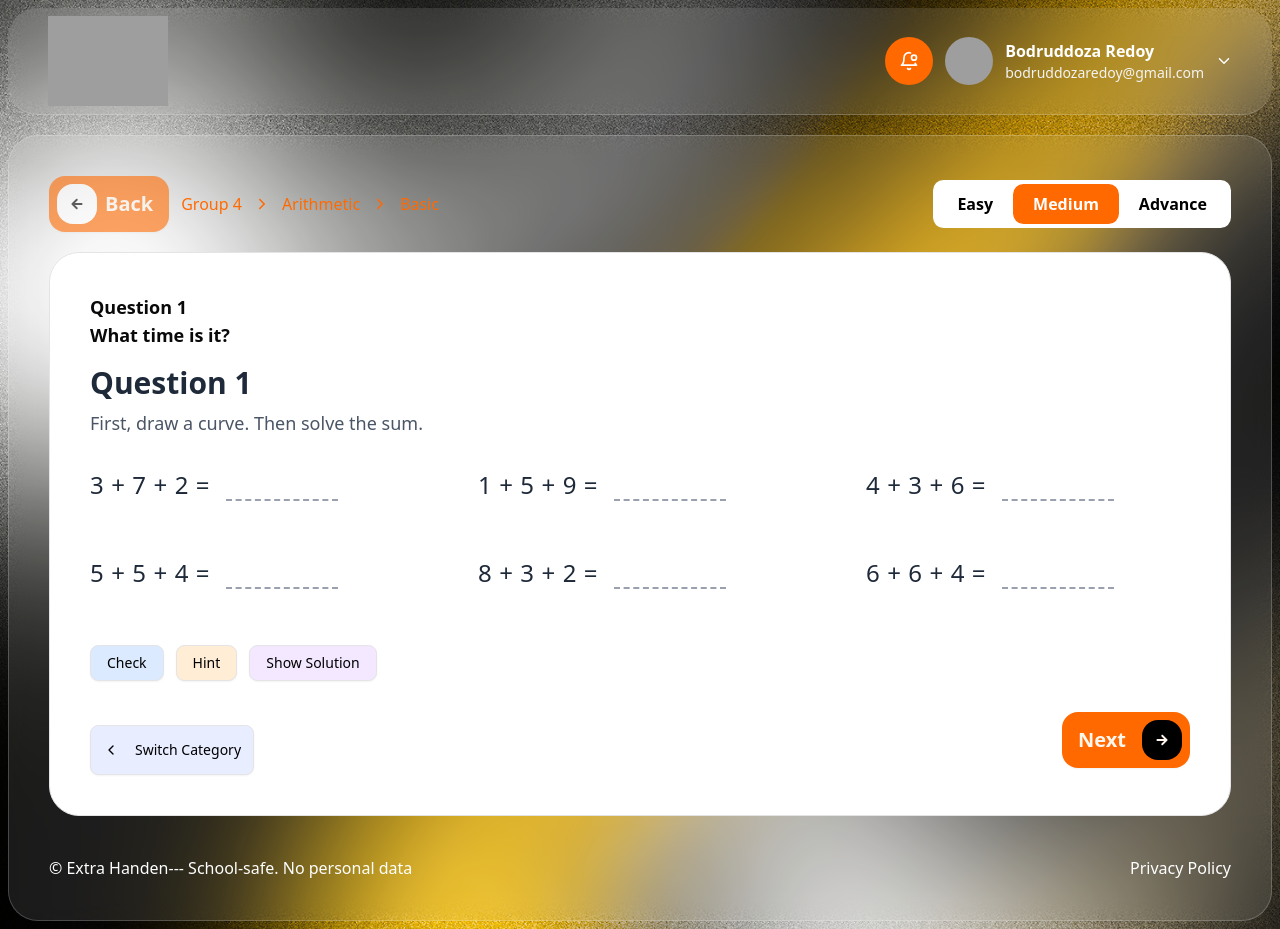
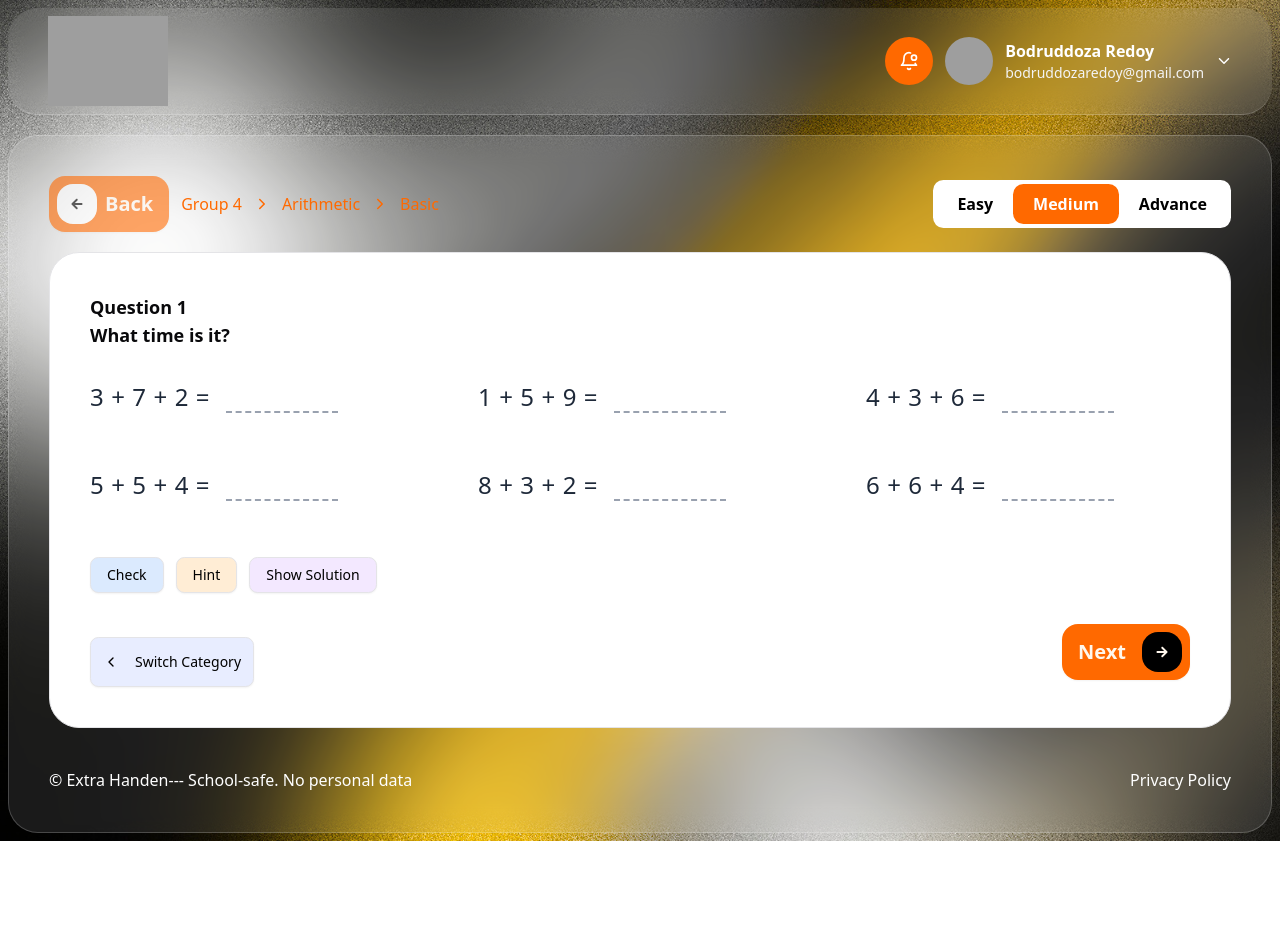
Before and after one commit to juyel66/Eduloop-quize-Application, a React (Vite) app: page /arithmetic in a window 1280 px wide. After the commit the page ends 841 px from the top, so only its background shows below. Built offline with nearby package versions, Linux system fonts and the light colour scheme; grey boxes are pictures that could not be loaded.

Commit message:
fix(arrTypeSixteen): remove questions

```diff
--- a/src/pages/Arithmetic/components/ArrTypeSixteen.tsx
+++ b/src/pages/Arithmetic/components/ArrTypeSixteen.tsx
@@ -64,10 +64,10 @@ const ArrTypeSixteen = () => {
     <>
       <div className="flex flex-col items-center justify-center font-sans text-gray-800">
         <div className="w-full rounded-xl">
-          <h1 className="text-2xl sm:text-3xl font-bold mb-2">Question 1</h1>
+          {/* <h1 className="text-2xl sm:text-3xl font-bold mb-2">Question 1</h1>
           <p className="text-lg text-gray-600 mb-4">
             First, draw a curve. Then solve the sum.
-          </p>
+          </p> */}
 
           {/* Math Problems Grid */}
           <div className="grid grid-cols-1 sm:grid-cols-2 lg:grid-cols-3 gap-y-10 gap-x-16 mb-4">
```
